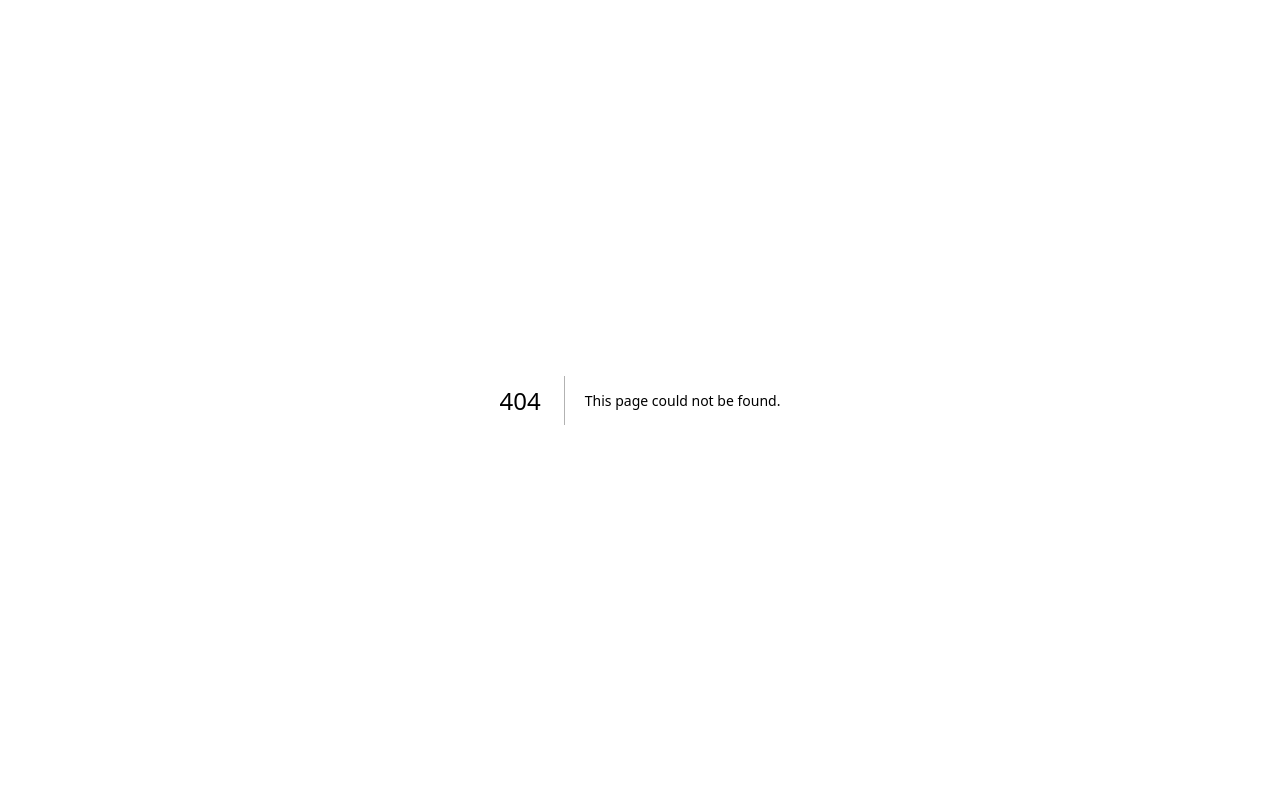
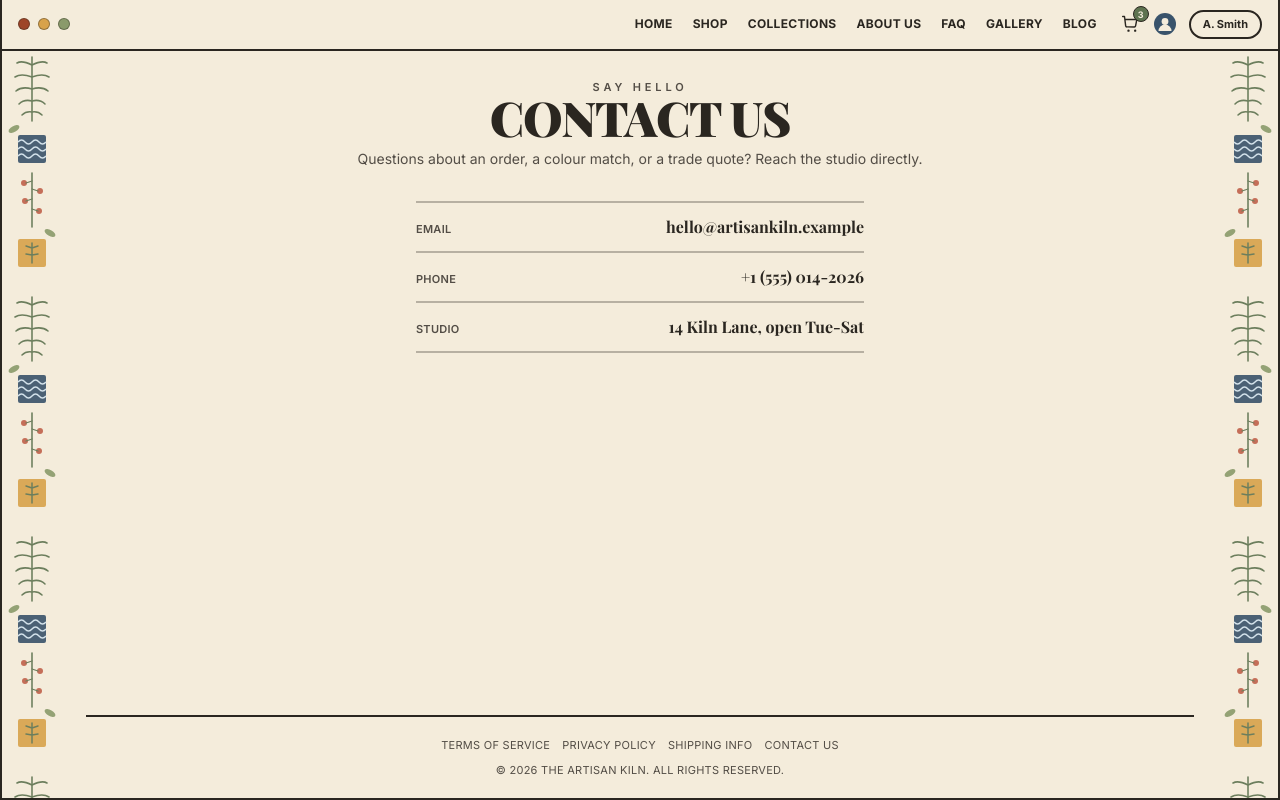
Before and after one commit to selimdev00/spica, a Next.js app: page /contact in a window 1280 px wide. Before the commit this address had no page. Built offline with nearby package versions, Linux system fonts and the light colour scheme.

Commit message:
Add terms, privacy, shipping and contact pages

```diff
--- /dev/null
+++ b/src/app/contact/page.tsx
@@ -0,0 +1,34 @@
+import type { Metadata } from "next";
+import SiteShell from "@/components/SiteShell";
+import PageTitle from "@/components/PageTitle";
+import Reveal from "@/components/Reveal";
+
+export const metadata: Metadata = { title: "Contact - The Artisan Kiln" };
+
+const DETAILS = [
+  { label: "Email", value: "hello@artisankiln.example" },
+  { label: "Phone", value: "+1 (555) 014-2026" },
+  { label: "Studio", value: "14 Kiln Lane, open Tue-Sat" },
+];
+
+export default function ContactPage() {
+  return (
+    <SiteShell>
+      <PageTitle
+        eyebrow="Say Hello"
+        title="Contact Us"
+        subtitle="Questions about an order, a colour match, or a trade quote? Reach the studio directly."
+      />
+      <div className="mx-auto max-w-md divide-y-2 divide-line/30 border-y-2 border-line/30">
+        {DETAILS.map((d, i) => (
+          <Reveal key={d.label} delay={0.05 + i * 0.06} as="div">
+            <div className="flex items-baseline justify-between py-3">
+              <dt className="text-[11px] font-semibold uppercase tracking-wide text-ink/80">{d.label}</dt>
+              <dd className="font-display text-base">{d.value}</dd>
+            </div>
+          </Reveal>
+        ))}
+      </div>
+    </SiteShell>
+  );
+}
--- /dev/null
+++ b/src/app/privacy/page.tsx
@@ -0,0 +1,28 @@
+import type { Metadata } from "next";
+import SiteShell from "@/components/SiteShell";
+import PageTitle from "@/components/PageTitle";
+import Reveal from "@/components/Reveal";
+
+export const metadata: Metadata = { title: "Privacy Policy - The Artisan Kiln" };
+
+const PARAS = [
+  "We collect only what we need to fulfil your order: your name, contact details and shipping address.",
+  "Payment details are handled by our payment processor and are never stored on our servers.",
+  "We do not sell or share your information with third parties, except the carriers required to deliver your tiles.",
+  "You can ask us to delete your details at any time by getting in touch through the contact page.",
+];
+
+export default function PrivacyPage() {
+  return (
+    <SiteShell>
+      <PageTitle eyebrow="Legal" title="Privacy Policy" />
+      <div className="mx-auto max-w-2xl space-y-4 text-[15px] leading-relaxed text-ink/90">
+        {PARAS.map((p, i) => (
+          <Reveal key={i} delay={0.05 + i * 0.05} as="div">
+            <p>{p}</p>
+          </Reveal>
+        ))}
+      </div>
+    </SiteShell>
+  );
+}
--- /dev/null
+++ b/src/app/shipping/page.tsx
@@ -0,0 +1,28 @@
+import type { Metadata } from "next";
+import SiteShell from "@/components/SiteShell";
+import PageTitle from "@/components/PageTitle";
+import Reveal from "@/components/Reveal";
+
+export const metadata: Metadata = { title: "Shipping Info - The Artisan Kiln" };
+
+const PARAS = [
+  "Shipping is a flat $25.00 per order. Orders over $500 ship free.",
+  "Because every tile is fired to order, most orders leave the studio within two weeks.",
+  "Tiles are packed by hand with plenty of padding. If anything arrives broken, let us know within 7 days and we will re-fire the affected tiles.",
+  "We currently ship domestically only. For larger trade orders, get in touch and we will arrange a freight quote.",
+];
+
+export default function ShippingPage() {
+  return (
+    <SiteShell>
+      <PageTitle eyebrow="Orders" title="Shipping Info" />
+      <div className="mx-auto max-w-2xl space-y-4 text-[15px] leading-relaxed text-ink/90">
+        {PARAS.map((p, i) => (
+          <Reveal key={i} delay={0.05 + i * 0.05} as="div">
+            <p>{p}</p>
+          </Reveal>
+        ))}
+      </div>
+    </SiteShell>
+  );
+}
--- /dev/null
+++ b/src/app/terms/page.tsx
@@ -0,0 +1,28 @@
+import type { Metadata } from "next";
+import SiteShell from "@/components/SiteShell";
+import PageTitle from "@/components/PageTitle";
+import Reveal from "@/components/Reveal";
+
+export const metadata: Metadata = { title: "Terms of Service - The Artisan Kiln" };
+
+const PARAS = [
+  "These terms cover orders placed through The Artisan Kiln. By placing an order you agree to them.",
+  "Tiles are made to order and fired in small batches, so slight variation in colour and texture between tiles is expected and is not considered a defect.",
+  "Prices are quoted per square foot and may change without notice. The price shown at checkout is the price that applies to your order.",
+  "Title and risk pass to you on delivery. Please inspect your order on arrival and report any breakage within 7 days.",
+];
+
+export default function TermsPage() {
+  return (
+    <SiteShell>
+      <PageTitle eyebrow="Legal" title="Terms of Service" />
+      <div className="mx-auto max-w-2xl space-y-4 text-[15px] leading-relaxed text-ink/90">
+        {PARAS.map((p, i) => (
+          <Reveal key={i} delay={0.05 + i * 0.05} as="div">
+            <p>{p}</p>
+          </Reveal>
+        ))}
+      </div>
+    </SiteShell>
+  );
+}
```
